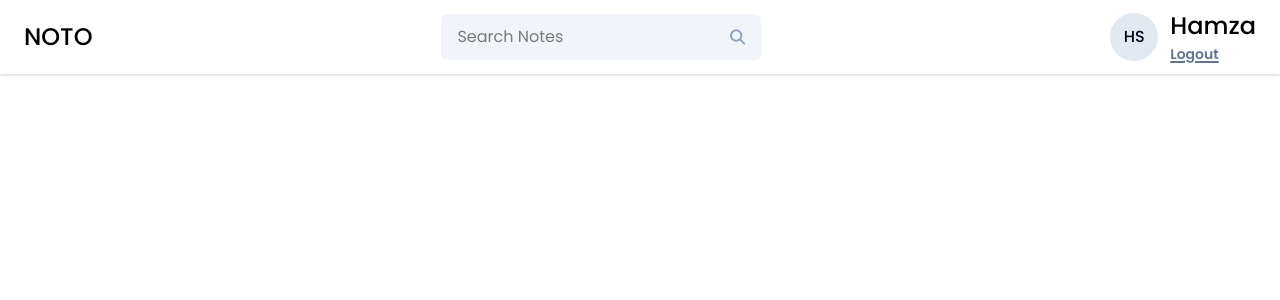
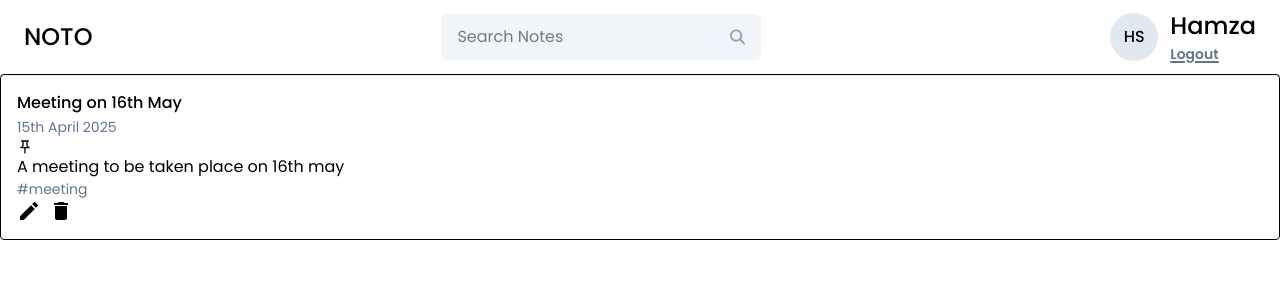
Before and after one commit to hammzza16/NOTO, a React (Vite) app in the folder frontend/NOTO-APP/: page /dashboard in a window 1280 px wide. Shown: the top 300 px of the page. Built offline with nearby package versions, Linux system fonts and the light colour scheme.

Commit message:
Navbar Search and card

```diff
--- /dev/null
+++ b/frontend/NOTO-APP/src/components/Cards/NoteCard.jsx
@@ -0,0 +1,43 @@
+import React from "react";
+import { MdOutlinePushPin } from "react-icons/md";
+import { MdCreate, MdDelete } from "react-icons/md";
+
+const NoteCard = ({
+  title,
+  date,
+  content,
+  tags,
+  isPinned,
+  onEdit,
+  onDelete,
+  onPinNote,
+}) => {
+  return (
+    <div className="border rounded p-4 bg-white hover:shadow-xl transition-all ease-in">
+      <div className="">
+        <div>
+          <h5 className="text-1xl font-medium">{title}</h5>
+          <span className="text-sm text-slate-500">{date}</span>
+        </div>
+        <MdOutlinePushPin className="" onClick={onPinNote} />
+      </div>
+      <p className="">{content?.slice(0, 60)}</p>
+      <div className="">
+        <div className="text-sm text-slate-500">{tags}</div>
+
+        <div className="flex items-center gap-2">
+          <MdCreate
+            className="icon-btn hover:text-green-600 text-2xl"
+            onClick={onEdit}
+          />
+          <MdDelete
+            className="icon-btn hover:text-red-500 text-2xl"
+            onClick={onDelete}
+          />
+        </div>
+      </div>
+    </div>
+  );
+};
+
+export default NoteCard;
--- a/frontend/NOTO-APP/src/components/Navbar.jsx
+++ b/frontend/NOTO-APP/src/components/Navbar.jsx
@@ -11,19 +11,19 @@
 import SearchBar from "./SearchBar/SearchBar";
 
 const Navbar = () => {
-  let [searchQuery, setSearchQuery] = useState("");
+  let [searchQuery, setSearchQuery] = useState(""); //searchbar specific state
   let navigate = useNavigate();
 
   let onLogout = () => {
     navigate("/login");
   };
 
-  let handleSearch = () => {};
+  let handleSearch = () => {}; //searchbar specific func
 
   let onClearSearch = () => {
+    //searchbar specific func
     setSearchQuery("");
   };
-
   return (
     <div className="flex items-center justify-between bg-white px-6 py-2 drop-shadow">
       <h2 className="text-2xl font-medium text-black py-2">NOTO</h2>
--- a/frontend/NOTO-APP/src/components/SearchBar/SearchBar.jsx
+++ b/frontend/NOTO-APP/src/components/SearchBar/SearchBar.jsx
@@ -9,7 +9,7 @@
         type="text"
         placeholder="Search Notes"
         className="w-full text-s bg-transparent py-[11px] outline-none"
-        value={value}
+        value={value} //this part came from state
         onChange={onChange}
       />
 
--- a/frontend/NOTO-APP/src/pages/Home/Home.jsx
+++ b/frontend/NOTO-APP/src/pages/Home/Home.jsx
@@ -1,11 +1,24 @@
 import React from "react";
 import Navbar from "../../components/Navbar";
+import NoteCard from "../../components/Cards/NoteCard";
 
 const home = () => {
   return (
     <>
       <div>
         <Navbar />
+        <div className="container mx-auto">
+          <NoteCard
+            title="Meeting on 16th May"
+            date="15th April 2025"
+            content="A meeting to be taken place on 16th may"
+            tags="#meeting"
+            isPinned={true}
+            onEdit={() => {}}
+            onPinNote={() => {}}
+            onDelete={() => {}}
+          />
+        </div>
       </div>
     </>
   );
```
